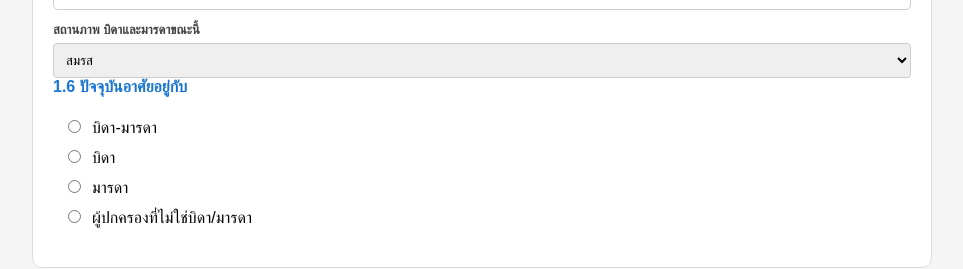
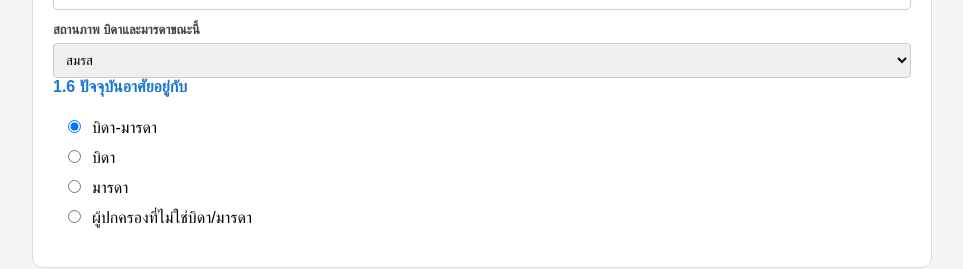
Before and after one commit to ruwaidawy-wq/kunpoom-sk03, a React (Create React App) app: page / in a window 1280 px wide. Shown: the part 1740-2009 px from the top of the page, without its empty margins (158-1121 px from the left). Built offline with nearby package versions, Linux system fonts and the light colour scheme.

Commit message:
Update ApplicationForm.js

```diff
--- a/src/ApplicationForm.js
+++ b/src/ApplicationForm.js
@@ -49,7 +49,7 @@ export default function ApplicationForm() {
     maritalStatus: "s1", // สำหรับ s1-s4 ตาม Doc
 
     // --- ข้อมูลผู้ปกครอง (ข้อ 1.6) ---
-    livingWith: "l1",    // สำหรับข้อ 1.6 (l1-l4)
+    livingWith: "h1",    // สำหรับข้อ 1.6 (h1-h4)
     g_type: "g1",        // g1-g2
     g_relation: "",
     g_name: "",
@@ -436,7 +436,7 @@ options={[
                   color: "#2e7d32",
                 }}
               >
-                <strong>✓ ระบบลงนามอัตโนมัติ:</strong> เนื่องจากอาศัยอยู่กับบิดา/มารดา เอกสารจะดึงชื่อบิดาหรือมารดาไปใส่ในช่องผู้รับรองให้อัตโนมัติ (ไม่ต้องพิมพ์ซ้ำ)
+                <strong>✓ ระบบลงนามอัตโนมัติ:</strong> เนื่องจากอาศัยอยู่กับบิดา/มารดา เอกสารจะดึงชื่อบิดาหรือมารดาไปใส่ในช่องผู้รับรองให้อัตโนมัติ
               </div>
             )}
           </div>
```
